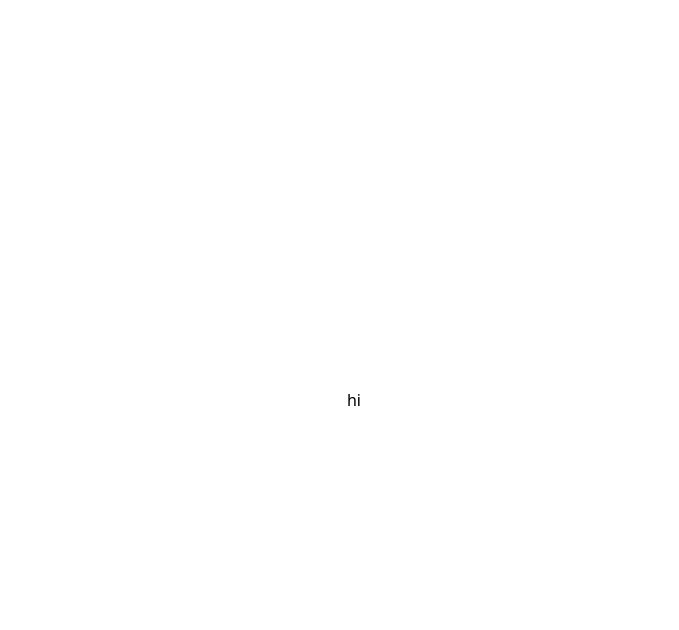
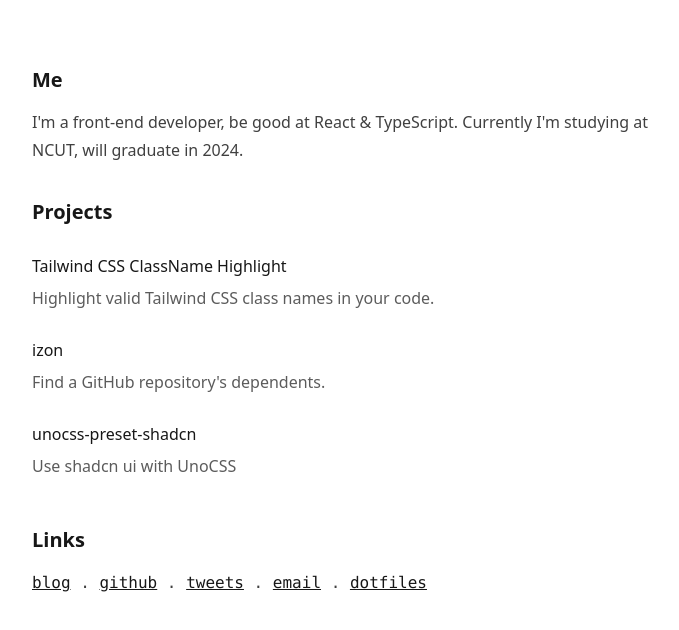
Before and after one commit to hyoban/sakuin, a Next.js app: page / in a window 1280 px wide. Shown: the top 630 px of the page, without its empty margins (286-965 px from the left). Built offline with nearby package versions, Linux system fonts and the light colour scheme.

Commit message:
feat: finish

```diff
--- a/package.json
+++ b/package.json
@@ -20,6 +20,7 @@
     "@eslint-react/eslint-plugin": "^1.5.3",
     "@ianvs/prettier-plugin-sort-imports": "^4.1.1",
     "@next/eslint-plugin-next": "^14.1.0",
+    "@tailwindcss/typography": "^0.5.10",
     "@types/node": "^20.11.17",
     "@types/react": "^18.2.55",
     "@types/react-dom": "^18.2.19",
--- a/src/app/layout.tsx
+++ b/src/app/layout.tsx
@@ -8,8 +8,8 @@
 
 export default function RootLayout({ children }: React.PropsWithChildren) {
   return (
-    <html lang="zh-Hans" className="h-full dark:bg-neutral-900 dark:text-white">
-      <body className="h-full">{children}</body>
+    <html lang="zh-Hans" className="dark:bg-neutral-900 dark:text-white">
+      <body>{children}</body>
     </html>
   )
 }
--- a/src/app/page.tsx
+++ b/src/app/page.tsx
@@ -1,5 +1,110 @@
+type Project = {
+  title: string
+  description: string
+  link: string
+}
+
+const projects: Project[] = [
+  {
+    title: "Tailwind CSS ClassName Highlight",
+    description: "Highlight valid Tailwind CSS class names in your code.",
+    link: "https://github.com/hyoban/tailwindcss-classname-highlight",
+  },
+  {
+    title: "izon",
+    description: "Find a GitHub repository's dependents.",
+    link: "https://github.com/hyoban/izon",
+  },
+  {
+    title: "unocss-preset-shadcn",
+    description: "Use shadcn ui with UnoCSS",
+    link: "https://github.com/hyoban/unocss-preset-shadcn",
+  },
+]
+
+type Link = {
+  href: string
+  title: string
+}
+
+const links: Link[] = [
+  {
+    href: "https://hyoban.xlog.app",
+    title: "blog",
+  },
+  {
+    href: "https://github.com/hyoban",
+    title: "github",
+  },
+  {
+    href: "https://twitter.com/0xhyoban",
+    title: "tweets",
+  },
+  {
+    href: "mailto:hi@hyoban.cc",
+    title: "email",
+  },
+  {
+    href: "https://gist.github.com/hyoban/7943d4c59c43b79d3f8388671437fe11",
+    title: "dotfiles",
+  },
+]
+
+function ExternalLink({
+  href,
+  className,
+  children,
+}: {
+  href: string
+  className?: string
+  children: React.ReactNode
+}) {
+  return (
+    <a
+      target="_blank"
+      rel="noreferrer noopener"
+      href={href}
+      className={className}
+    >
+      {children}
+    </a>
+  )
+}
+
 export default function Home() {
   return (
-    <div className="h-full flex flex-col justify-center items-center">hi</div>
+    <main className="mx-auto my-12 max-w-[692px] px-6 antialiased sm:my-32 md:my-16 prose prose-neutral dark:prose-invert">
+      <section>
+        <h3>Me</h3>
+        <p>
+          I'm a front-end developer, be good at React & TypeScript. Currently
+          I'm studying at NCUT, will graduate in 2024.
+        </p>
+      </section>
+      <section>
+        <h3>Projects</h3>
+        {projects.map((project) => (
+          <ExternalLink
+            href={project.link}
+            key={project.title}
+            className="-mx-3 px-3 flex flex-col rounded-md no-underline hover:bg-[#F5F4F4] dark:hover:bg-gray-200 sm:py-3 font-normal"
+          >
+            <span>{project.title}</span>
+            <span className="opacity-70 mt-1">{project.description}</span>
+          </ExternalLink>
+        ))}
+      </section>
+      <section>
+        <h3>Links</h3>
+        <samp>
+          {links.map((link, index) => (
+            <span key={link.href}>
+              {index > 0 && " . "}
+              <ExternalLink href={link.href}>{link.title}</ExternalLink>
+            </span>
+          ))}
+        </samp>
+      </section>
+    </main>
   )
 }
--- a/tailwind.config.js
+++ b/tailwind.config.js
@@ -1,5 +1,5 @@
 /** @type {import('tailwindcss').Config} */
 module.exports = {
   content: ["./src/**/*.{ts,tsx}"],
-  plugins: [],
+  plugins: [require("@tailwindcss/typography")],
 }
```
Also changed, not shown: 1 other file (tests, documents, lock files or other folders).
